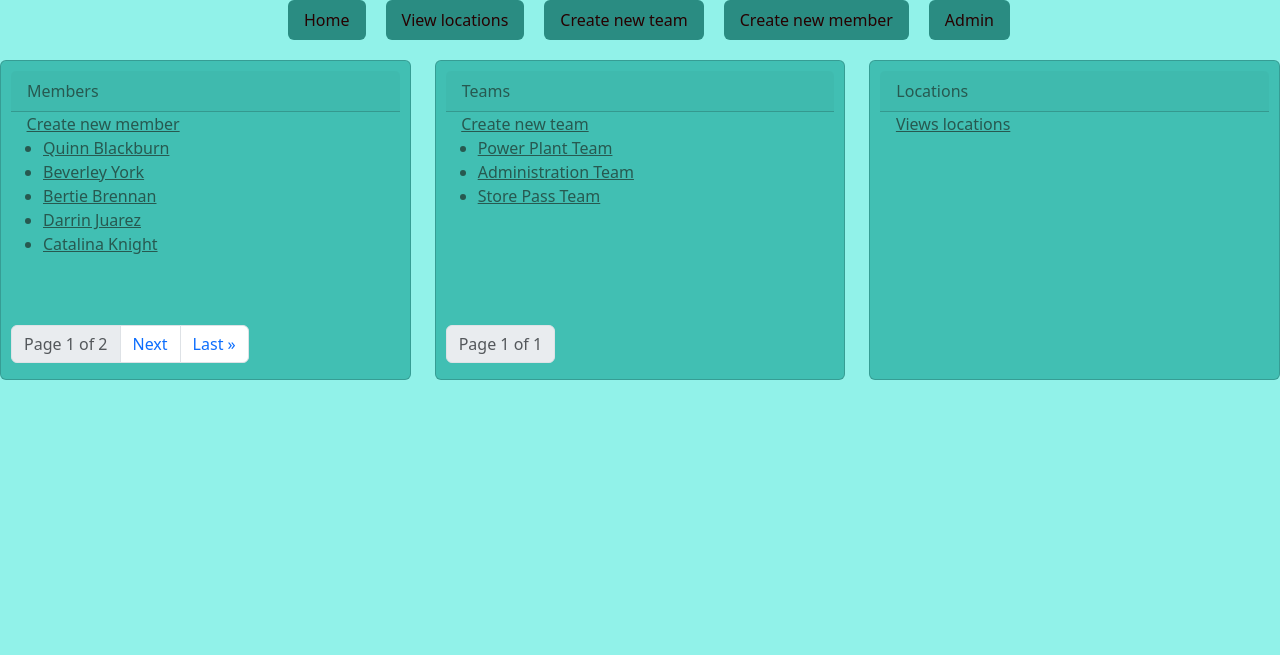
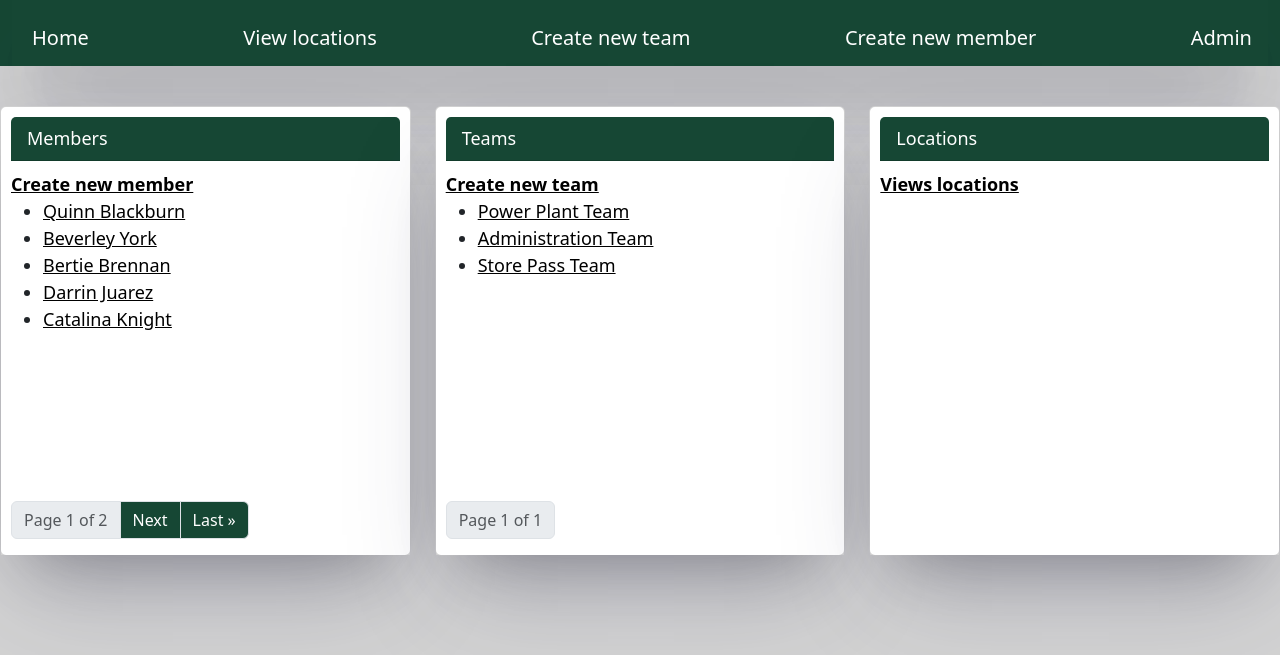
Before and after one commit to GenericName192/David-Barton-Capstone, a Django app: page / in a window 1280 px wide. Shown: the top 655 px of the page. Run offline with Django 4.2, Linux system fonts and the light colour scheme; data comes from the database, SQL or seed files in the repository; both versions use the stored data as it was after the commit.

Commit message:
Redid colour scheme added style sheet.

```diff
--- a/WithYouWIthMeCapstone2/teamTracker/home/static/home/style.css
+++ b/WithYouWIthMeCapstone2/teamTracker/home/static/home/style.css
@@ -5,3 +5,51 @@
 #275950
 #260101
 */
+body {
+  font-size: 18px;
+}
+
+.navbar, .container-fluid {
+  margin-bottom: 40px;
+  box-shadow: rgba(50, 50, 93, 0.25) 0px 50px 100px -20px,
+    rgba(0, 0, 0, 0.3) 0px 30px 60px -30px;
+  background-color: #164734;
+}
+
+.navbar-brand {
+  margin-left: 20px;
+  text-align: center;
+  margin-top: 10px;
+  color: white;
+}
+
+.card{
+    max-width: 28rem;
+}
+
+.card-header{
+    background-color: #164734;
+    color: white;
+    margin-bottom: 10px;
+}
+
+.card-text{
+  padding: 10px;
+  height: 28rem;
+  box-shadow: rgba(50, 50, 93, 0.25) 0px 50px 100px -20px,
+    rgba(0, 0, 0, 0.3) 0px 30px 60px -30px;
+}
+
+a {
+    color: black;
+    margin-left: 4%"
+}
+
+.create-button {
+    margin-top: 10px;
+}
+
+.page-link{
+    color: white;
+    background-color: #164734;
+}
--- a/WithYouWIthMeCapstone2/teamTracker/home/templates/base.html
+++ b/WithYouWIthMeCapstone2/teamTracker/home/templates/base.html
@@ -13,27 +13,15 @@
     />
     <link rel="stylesheet" href="/static/home/style.css">
   </head>
-  <body style="background-color: #91f2e9;">
-    <div class="container">
-      <div class="col offset-2">
-        <nav class="nav nav-pills" style="margin-bottom: 20px;">
-          <li class="nav-item"></li>
-            <a class="nav-link active" href="{% url 'home' %}" style="margin-left: 20px; text-align: center; background-color: #2a8c82; color: #260101;">Home</a>
-          </li>
-          <li class="nav-item">
-            <a class="nav-link active" href="{% url 'locations' %}" style="margin-left: 20px; text-align: center; background-color: #2a8c82; color: #260101;">View locations</a>
-          </li>
-            <li class="nav-item">
-              <a class="nav-link active" href="{% url 'teamCreate' %}" style="margin-left: 20px; text-align: center; background-color: #2a8c82; color: #260101;">Create new team</a>
-            </li>
-            <li class="nav-item">
-              <a class="nav-link active" href="{% url 'memberCreate' %}" style="margin-left: 20px; text-align: center; background-color: #2a8c82; color: #260101;">Create new member</a>
-            </li>
-            <li class="nav-item">
-              <a class="nav-link active" href="/admin" style="margin-left: 20px; text-align: center; background-color: #2a8c82; color: #260101;">Admin</a></li>
-            </li>
+  <body style="background-color: lightgray">
+    <div class="container-fluid">
+        <nav class="navbar">
+            <a class="navbar-brand" href="{% url 'home' %}">Home</a>
+            <a class="navbar-brand" href="{% url 'locations' %}" >View locations</a>
+            <a class="navbar-brand" href="{% url 'teamCreate' %}" >Create new team</a>
+            <a class="navbar-brand" href="{% url 'memberCreate' %}">Create new member</a>
+            <a class="navbar-brand" href="/admin">Admin</a></li>
           </nav>
-        </div>
       </div>
     {% block content%} {% endblock %}
     <script
--- a/WithYouWIthMeCapstone2/teamTracker/home/templates/home/homepage.html
+++ b/WithYouWIthMeCapstone2/teamTracker/home/templates/home/homepage.html
@@ -1,29 +1,16 @@
 {% extends "base.html" %} {% block content%}
 <div class="row">
   <div class="col">
-    <div
-      class="card text"
-      style="
-        padding: 10px;
-        max-width: 28rem;
-        height: 20rem;
-        color: #275950;
-        background-color: #41bfb3;
-      "
-    >
+    <div class="card">
       <div class="card-text">
         <div class="card-header">Members</div>
-        <a
-          href="{% url 'memberCreate' %}"
-          style="color: #275950; margin-left: 4%"
-          >Create new member</a
+        <strong>
+          <a href="{% url 'memberCreate' %}">Create new member</a></strong
         >
         <ul>
           {% for member in members %}
           <li>
-            <a href="{% url 'memberDetail' member.id %}" style="color: #275950">
-              {{ member.name }}
-            </a>
+            <a href="{% url 'memberDetail' member.id %}"> {{ member.name }} </a>
           </li>
           {% endfor %}
         </ul>
@@ -72,27 +59,14 @@
     </div>
   </div>
   <div class="col">
-    <div
-      class="card text"
-      style="
-        padding: 10px;
-        max-width: 28rem;
-        height: 20rem;
-        background-color: #41bfb3;
-        color: #275950;
-      "
-    >
+    <div class="card">
       <div class="card-text">
         <div class="card-header">Teams</div>
-        <a href="{% url 'teamCreate' %}" style="color: #275950; margin-left: 4%"
-          >Create new team</a
-        >
+        <strong><a href="{% url 'teamCreate' %}">Create new team</a> </strong>
         <ul>
           {% for team in teams %}
           <li>
-            <a href="{% url 'teamDetail' team.id %}" style="color: #275950">
-              {{ team.name }}
-            </a>
+            <a href="{% url 'teamDetail' team.id %}"> {{ team.name }} </a>
           </li>
           {% endfor %}
         </ul>
@@ -139,25 +113,12 @@
     </div>
   </div>
   <div class="col">
-    <div
-      class="card text"
-      style="
-        padding: 10px;
-        max-width: 28rem;
-        height: 20rem;
-        background-color: #41bfb3;
-        color: #275950;
-      "
-    >
+    <div class="card">
       <div class="card-text">
         <div class="card-header">Locations</div>
-        <p>
-          <a
-            href="{% url 'locations' %}"
-            style="color: #275950; margin-left: 4%"
-            >Views locations</a
-          >
-        </p>
+        <strong>
+          <a href="{% url 'locations' %}">Views locations</a>
+        </strong>
       </div>
     </div>
   </div>
--- a/WithYouWIthMeCapstone2/teamTracker/location/templates/location/locations.html
+++ b/WithYouWIthMeCapstone2/teamTracker/location/templates/location/locations.html
@@ -1,11 +1,11 @@
 {% extends "base.html" %} {% block content%}
-<div class="card text" style="padding: 10px; max-width: 28rem; height: 20rem; background-color: #41bfb3; color: #275950">
+<div class="card">
   <div class="card-text">
     <div class="card-header">Locations</div>
       <ul>
         {% for location in locations %}
         <li>
-          <a href="{% url 'locationDetail' location.id %}" style="color: #275950;">{{ location.name }}</a>
+          <a href="{% url 'locationDetail' location.id %}">{{ location.name }}</a>
         </li>
         {% endfor %}
         </ul>
--- a/WithYouWIthMeCapstone2/teamTracker/member/models.py
+++ b/WithYouWIthMeCapstone2/teamTracker/member/models.py
@@ -1,6 +1,5 @@
 from datetime import date
 from django.db import models
-# from location.models import Location
 from team.models import Team, Location
 
 
--- a/WithYouWIthMeCapstone2/teamTracker/member/templates/member/member-delete.html
+++ b/WithYouWIthMeCapstone2/teamTracker/member/templates/member/member-delete.html
@@ -1,7 +1,7 @@
 {% extends "base.html" %} {% block content%}
-<h3 style="color: #275950">Are you sure you want to delete {{member.name}}?</h3>
+<h3>Are you sure you want to delete {{member.name}}?</h3>
 <form method="post">
   {% csrf_token %}
-  <button type="submit" class="btn btn-light">Yes</button>
+  <button type="submit" class="btn btn-success">Yes</button>
 </form>
 {% endblock %}
--- a/WithYouWIthMeCapstone2/teamTracker/team/templates/team/team-delete.html
+++ b/WithYouWIthMeCapstone2/teamTracker/team/templates/team/team-delete.html
@@ -1,7 +1,7 @@
 {% extends "base.html" %} {% block content%}
-<h3 style="color: #275950">Are you sure you want to delete {{team.name}}?</h3>
+<h3>Are you sure you want to delete {{team.name}}?</h3>
 <form method="post">
   {% csrf_token %}
-  <button type="submit" class="btn btn-light">Yes</button>
+  <button type="submit" class="btn btn-success">Yes</button>
 </form>
 {% endblock %}
--- a/WithYouWIthMeCapstone2/teamTracker/team/views.py
+++ b/WithYouWIthMeCapstone2/teamTracker/team/views.py
@@ -15,7 +15,8 @@ from django.views.decorators.cache import cache_page
 
 #pagination
 from django.core.paginator import Paginator
-# Create your views here.
+
+
 TeamForm = modelform_factory(Team, exclude=[])
 
 @cache_page(1) # Wanted to see if it would work but annoying during developement, reminder to change later.
```
Also changed, not shown: WithYouWIthMeCapstone2/teamTracker/location/templates/location/location-detail.html (+2 -13 lines), WithYouWIthMeCapstone2/teamTracker/member/templates/member/member-create.html (+5 -6 lines), WithYouWIthMeCapstone2/teamTracker/member/templates/member/member-detail.html (+3 -5 lines), WithYouWIthMeCapstone2/teamTracker/member/templates/member/member-update.html (+2 -11 lines), WithYouWIthMeCapstone2/teamTracker/team/templates/team/team-create.html (+4 -11 lines), WithYouWIthMeCapstone2/teamTracker/team/templates/team/team-detail.html (+3 -12 lines), WithYouWIthMeCapstone2/teamTracker/team/templates/team/team-update.html (+2 -11 lines), WithYouWIthMeCapstone2/teamTracker/db.sqlite3.
